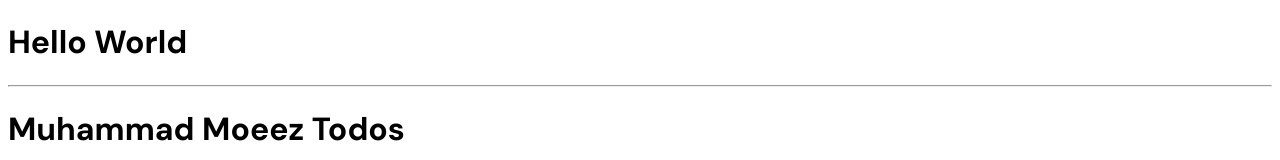
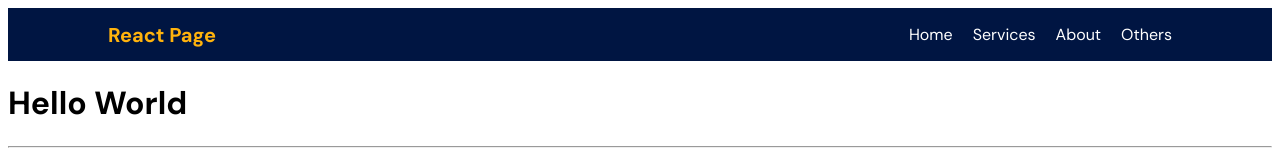
Before and after one commit to MoeezAhmed-Developer/React-Course, a React (Vite) app: page / in a window 1280 px wide. Shown: the top 160 px of the page. Built offline with nearby package versions, Linux system fonts and the light colour scheme.

Commit message:
fix: uncomment Header component in App and standardize About link syntax

```diff
--- a/src/App.jsx
+++ b/src/App.jsx
@@ -8,7 +8,7 @@ import OtherPage from "./pages/Other";
 function App() {
   return (
     <>
-      {/* <Header /> */}
+      <Header />
       <Routes>
         <Route path="/" element={<HomePage />} />
         <Route path="/about" element={<AboutPage />} />
--- a/src/components/Header.jsx
+++ b/src/components/Header.jsx
@@ -16,7 +16,7 @@ function Header() {
             <Link to={"/service"}>Services</Link>
           </li>
           <li>
-            <Link to={"/about"}>About</Link>
+            <Link to="/about">About</Link>
           </li>
           <li>
             <Link to={"/others"}>Others</Link>
--- a/src/pages/About.jsx
+++ b/src/pages/About.jsx
@@ -16,6 +16,7 @@ import UseFormHooks from "../components/UseFormHooks";
 import SignUpComponent from "../components/SignupUserComp";
 
 function AboutPage() {
+  document.title = "About | React";
   return (
     <div>
       <InlineStyle /> <hr />
```
